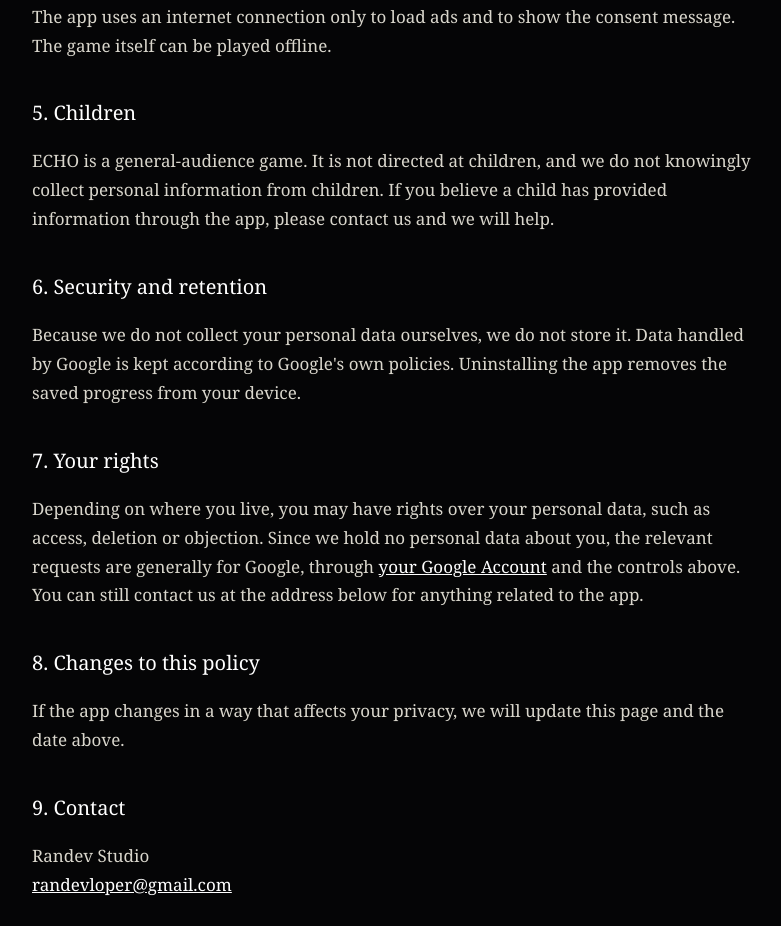
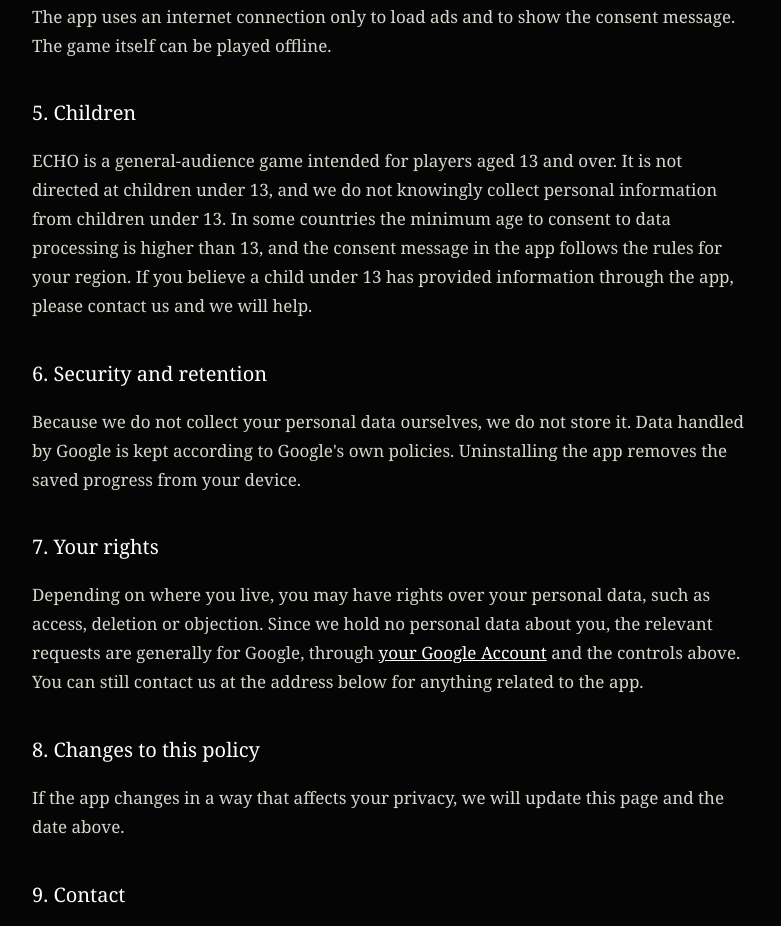
Before and after one commit to randeveloper-png/echo-privacy, a plain HTML site: page index.html in a window 1280 px wide. Shown: the part 1236-2162 px from the top of the page, without its empty margins (248-1029 px from the left). Drawn offline with Linux system fonts and the light colour scheme.

Commit message:
Update index.html

```diff
--- a/index.html
+++ b/index.html
@@ -38,7 +38,7 @@
 <p>The app uses an internet connection only to load ads and to show the consent message. The game itself can be played offline.</p>
 
 <h2>5. Children</h2>
-<p>ECHO is a general-audience game. It is not directed at children, and we do not knowingly collect personal information from children. If you believe a child has provided information through the app, please contact us and we will help.</p>
+<p>ECHO is a general-audience game intended for players aged 13 and over. It is not directed at children under 13, and we do not knowingly collect personal information from children under 13. In some countries the minimum age to consent to data processing is higher than 13, and the consent message in the app follows the rules for your region. If you believe a child under 13 has provided information through the app, please contact us and we will help.</p>
 
 <h2>6. Security and retention</h2>
 <p>Because we do not collect your personal data ourselves, we do not store it. Data handled by Google is kept according to Google's own policies. Uninstalling the app removes the saved progress from your device.</p>
```
